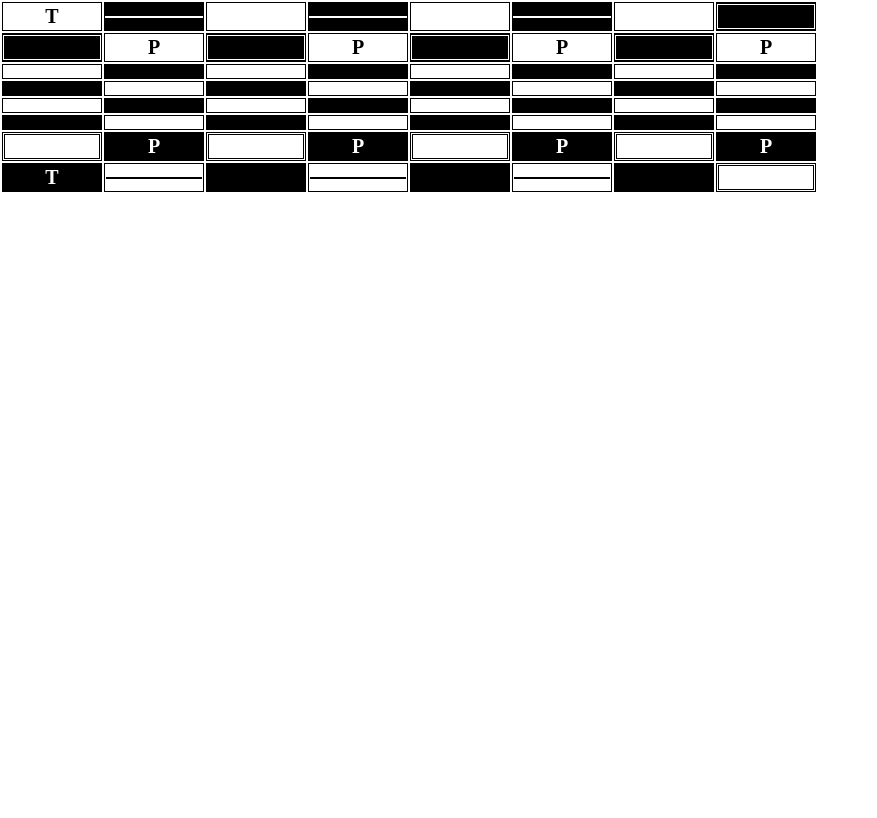
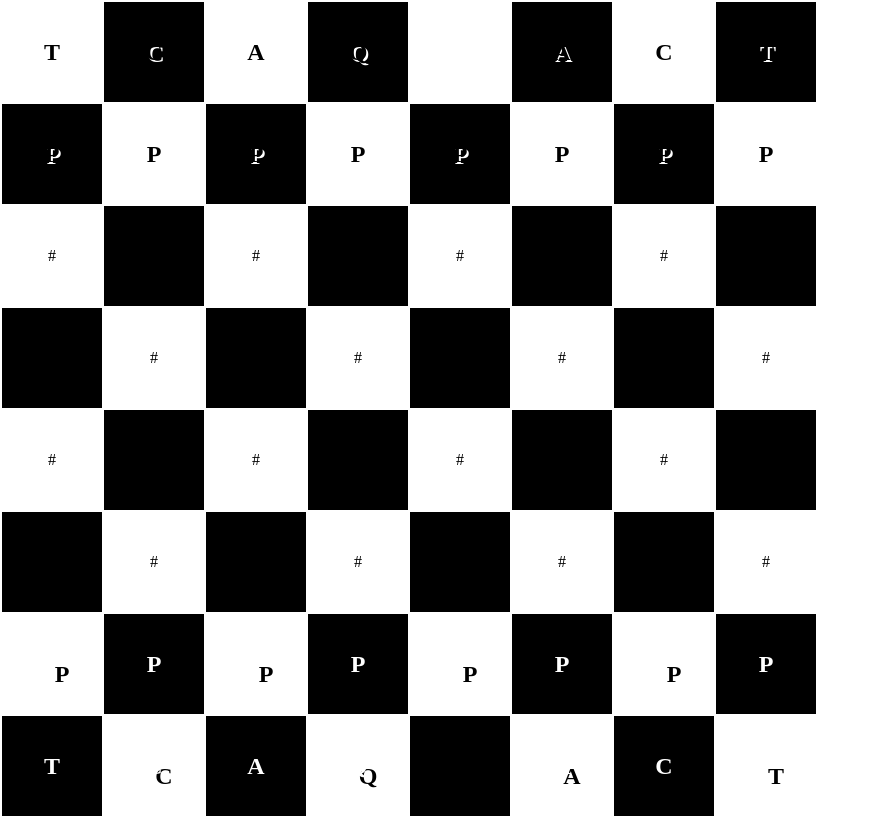
Before and after one commit to hectorrdez/IFCD0210, a PHP site: page / in a window 1280 px wide. Shown: the whole page, without its empty margins (0-877 px from the left). Before the commit the page ends 192 px from the top, so only its background shows below. Run offline with PHP 8.4, Linux system fonts and the light colour scheme.

Commit message:
varios cambios

```diff
--- a/UF1842/3.1-Ejercicios-Javascript/ej51.js
+++ b/UF1842/3.1-Ejercicios-Javascript/ej51.js
@@ -16,11 +16,15 @@ for(var y = 0; y < 8; y++){
         }else{
             document.write(" class=negro>");
         }
-        if(y < 2) document.write("<h6 class=negro>");
-        if(y >= 6) document.write("<h6 class=blanco>")
+        if(y < 2) document.write("<h2 class=negro>");
+        if(y >= 6) document.write("<h2 class=blanco>")
         if(y == 1 || y == 6) document.write("P");
-            if((x == 0 && y == 0) || (x == 7 && y == 0) || (x == 0 && y == 7) || (x == 7 && y == 7)) document.write("T")
-        document.write("</h6>")
+        if((x == 0 && y == 0) || (x == 7 && y == 0) || (x == 0 && y == 7) || (x == 7 && y == 7)) document.write("T");
+        if((x == 1 || x == 6) && (y == 0 || y == 7)) document.write("C");
+        if((x == 2 || x == 5) && (y == 0 || y == 7)) document.write("A");
+        if(x == 3 && (y == 0 || y == 7)) document.write("Q");
+        if(y >= 2 && y <= 5) document.write("#");
+        document.write("</h2>")
 
         document.write("</td>");
     }
--- a/UF1842/3.1-Ejercicios-Javascript/style.css
+++ b/UF1842/3.1-Ejercicios-Javascript/style.css
@@ -1,32 +1,26 @@
 *{
     margin: 0;
     box-sizing: border-box;
-    font-size: 20px;
-    font-weight: bold;
+}
+td{
+    height: 100px;
+    width: 100px;
+    text-align: center;
 }
 td.negro{
     background-color: black;
-    color: white;
 }
 td.blanco{
     background-color: white;
-    border: 1px solid black;
-}
-td{
-    height: 15px;
-    width: 100px;
 }
 table{
     text-align: center;
 }
-h6 {
-    font-size: 20px;
+h2.negro{
+    color:black;
+    text-shadow: 2px 2px white;
 }
-h6.negro{
-    color:black;
-    border: 1px solid white;
+h2.blanco{
+    color:white;
+    text-shadow: 10px 10px black;
 }
-h6.blanco{
-    color:white;
-    border: 1px solid black;
-}
--- a/UF1842/Ejercicios-sencillos-Juan/ej2.js
+++ b/UF1842/Ejercicios-sencillos-Juan/ej2.js
@@ -0,0 +1,4 @@
+let name = "Ilya";
+alert(`Hola ${1}`);
+alert(`Hola ${"name"}`);
+alert(`Hola ${name}`);
--- a/UF1842/Ejercicios-sencillos-Juan/index.html
+++ b/UF1842/Ejercicios-sencillos-Juan/index.html
@@ -5,7 +5,7 @@
     <meta http-equiv="X-UA-Compatible" content="IE=edge">
     <meta name="viewport" content="width=device-width, initial-scale=1.0">
     <title>Document</title>
-    <script src="ej1.js"></script>
+    <script src="ej2.js"></script>
 </head>
 <body>
 
```
